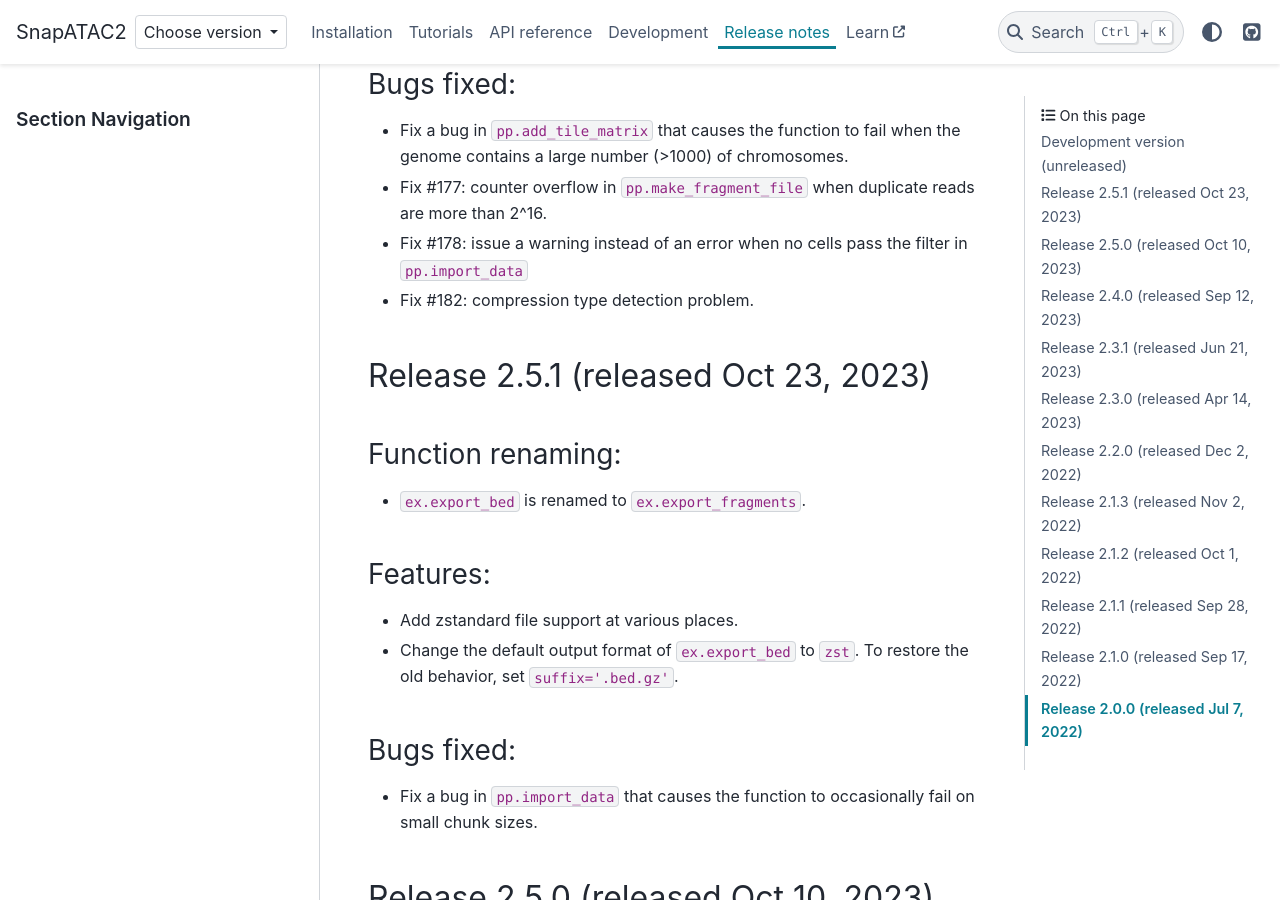
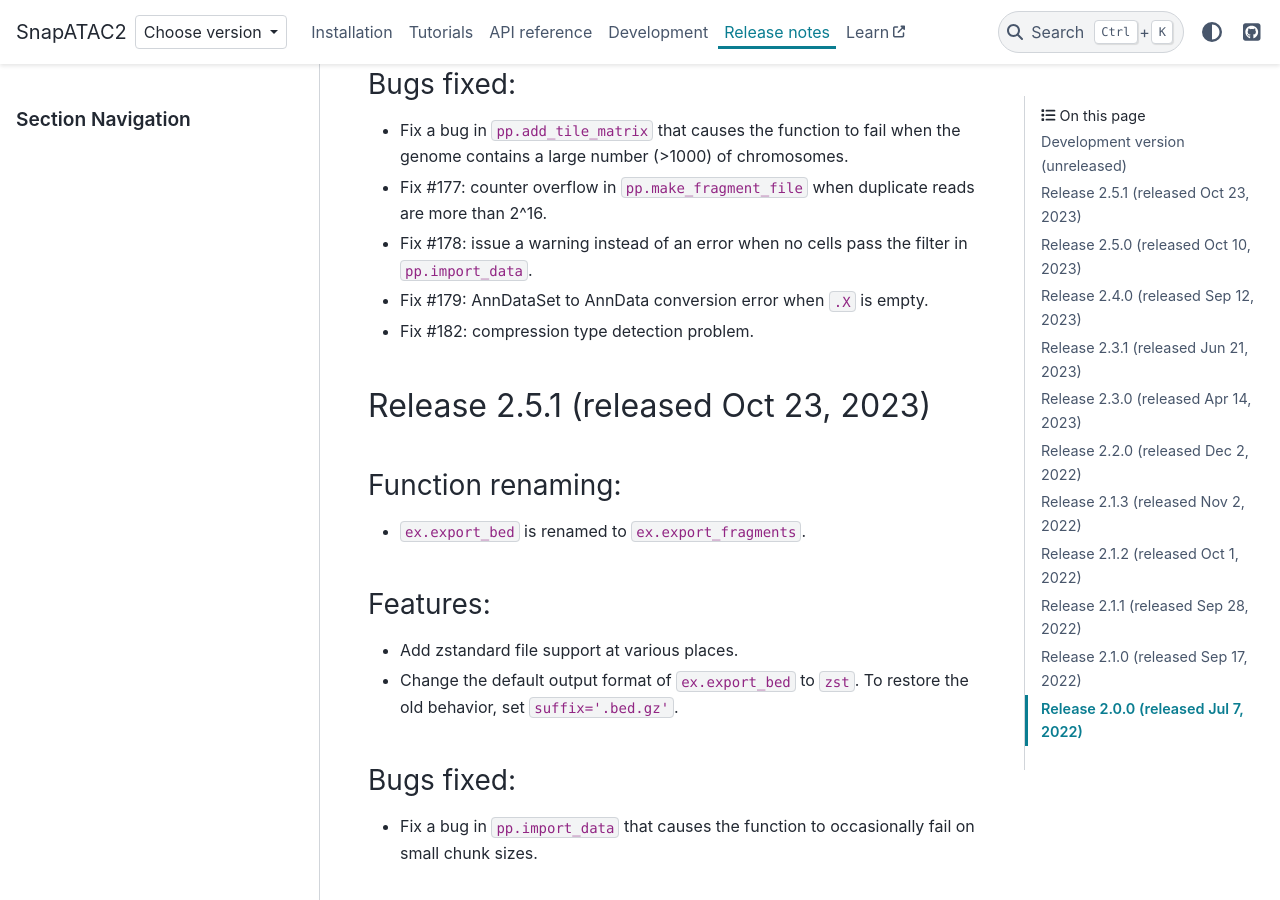
Before and after one commit to kaizhang/SnapATAC2, a Sphinx documentation site: the page built from docs/changelog.md, in a window 1280 px wide and 900 px high, scrolled down 369 px. Built offline with Sphinx 7.4.7 and the PyData theme 0.15.4, drawn with Linux system fonts in a browser that asks for light colours; pages that are not in the unit, such as notebooks, are missing from menus; the version number is read from the project's files by our own code.

Commit message:
fix #179: AnnDataSet to AnnData conversion error when `.X` is empty.

```diff
--- a/docs/changelog.md
+++ b/docs/changelog.md
@@ -11,7 +11,8 @@
 - Fix a bug in `pp.add_tile_matrix` that causes the function to fail when the genome
   contains a large number (>1000) of chromosomes.
 - Fix #177: counter overflow in `pp.make_fragment_file` when duplicate reads are more than 2^16.
-- Fix #178: issue a warning instead of an error when no cells pass the filter in `pp.import_data`
+- Fix #178: issue a warning instead of an error when no cells pass the filter in `pp.import_data`.
+- Fix #179: AnnDataSet to AnnData conversion error when `.X` is empty.
 - Fix #182: compression type detection problem.
 
 ## Release 2.5.1 (released Oct 23, 2023)
```
Also changed, not shown: 3 other files.
